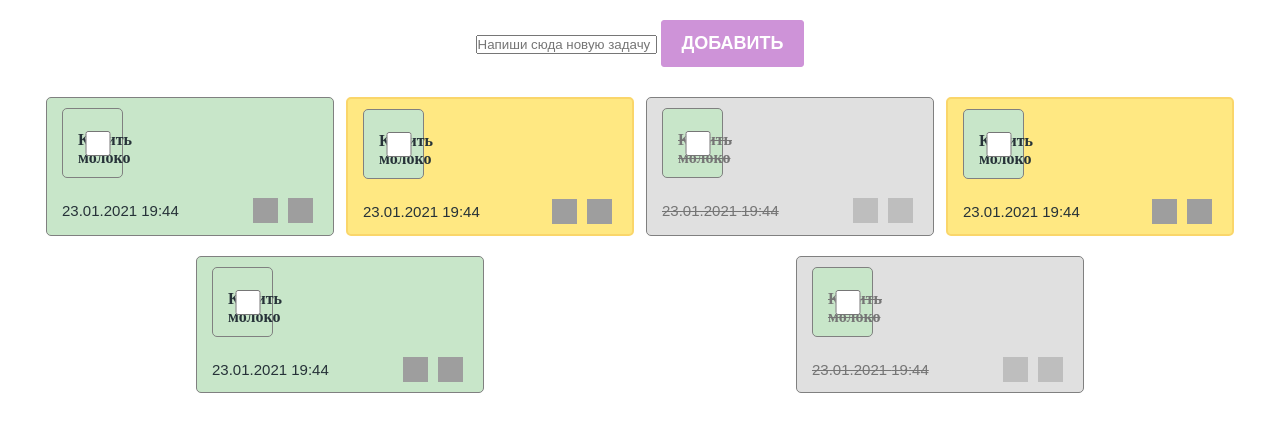
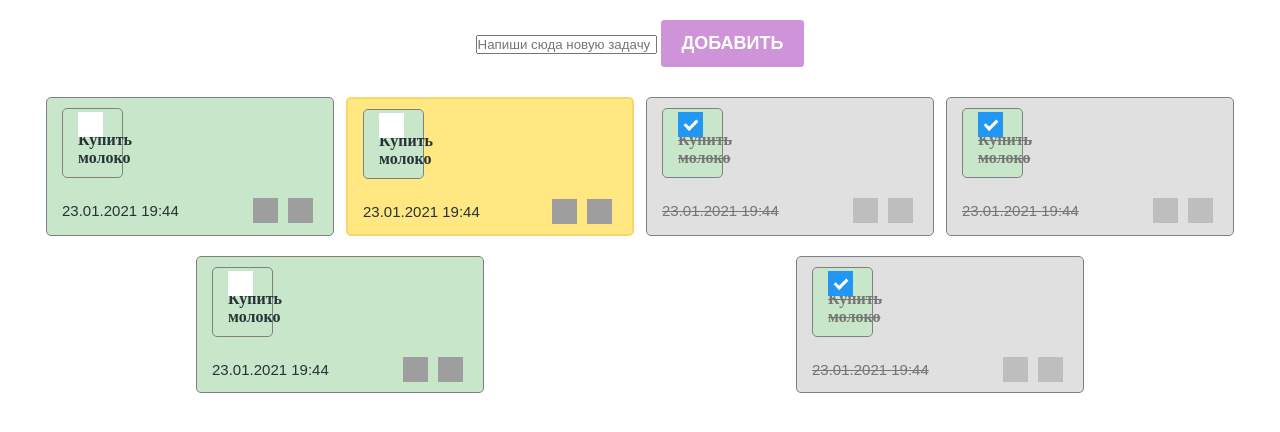
Before and after one commit to MoldobekovaKanykei/todo1, a Django app: page / in a window 1280 px wide. Shown: the top 432 px of the page. Run offline with Django 3.2, Linux system fonts and the light colour scheme; grey boxes are pictures that could not be loaded.

Commit message:
changed form

```diff
--- a/main/static/styles/checkbox.css
+++ b/main/static/styles/checkbox.css
@@ -13,25 +13,24 @@
 
 .checkbox_container input {
     position: absolute;
-    opacity: 25px;
+    opacity: 0;
     cursor: pointer;
-    height: 25px;
-    width: 40px;
-    left: 0px;
-    top: 12px;
+    height: 0;
+    width: 0;
+
 }
 
 .checkmark{
     position: absolute;
-    top: 0px;
+    top: -7px;
     left: 0;
-    height: 0px;
-    width: 0px;
+    height: 25px;
+    width: 25px;
     background-color: white;
 }
 
 .checkbox_container input:checked ~ .checkmark {
-    background-color: #2196f3;
+    background-color: #2196F3;
 }
 
 .checkmark:after{
@@ -50,6 +49,8 @@
     width: 5px;
     height: 10px;
     border: solid white;
-    border-width: 0 0px 0;
-
+    border-width: 0 3px 3px 0;
+    -webkit-transform: rotate(45deg);
+    -ms-transform: rotate(45deg);
+    transform: rotate(45deg);
 }
--- a/main/static/styles/index.css
+++ b/main/static/styles/index.css
@@ -78,11 +78,11 @@ section{
  .todo_item_header{
      display: flex;
      align-items: center;
-     min-width: 20px;
+     min-height: 35px;
  }
 
  .todo_item_header h4{
-     font-size: 10px;
+     font-size: 18px;
      font-family: sans-serif;
  }
 
--- a/main/templates/index.html
+++ b/main/templates/index.html
@@ -13,46 +13,32 @@
 </head>
 <body>
     <section>
-
          <div class="create_container">
              <input
                class="create_input"
                type = "text"
-             placeholder="Напиши сюда новую задачу"
-            />
-
-            <button class="create_button">Добавить</button>
-        </div>
+               placeholder="Напиши сюда новую задачу"/>
+             <button class="create_button">Добавить</button></div>
 
          <div class="todo_container">
-
              <div class="todo_item">
                  <div class="todo_item header">
                      <label class="checkbox_container">
                          <input type="checkbox" />
-                        <span class="checkmark"></span>
-                    </label>
-                    <h4>Купить молоко</h4>
-                </div>
+                         <span class="checkmark"></span></label>
+                     <h4>Купить молоко</h4></div>
                  <div class="todo_item_footer">
                      <p>23.01.2021 <span>19:44</span></p>
                      <div class="action_buttons">
                          <img src="https://cdn.icon-icons.com/icons2/390/PNG/512/trash-can_38501.png" />
-                        <img src="https://cdn.icon-icons.com/icons2/1697/PNG/256/60instagramhighlighticons06_112052.png" />
-                    </div>
-                </div>
-            </div>
+                         <img src="https://cdn.icon-icons.com/icons2/1697/PNG/256/60instagramhighlighticons06_112052.png" /></div></div></div>
 
              <div class="todo_item marked">
-
                  <div class="todo_item header">
-
                      <label class="checkbox_container">
                          <input type="checkbox" />
-                        <span class="checkmark"></span>
-                    </label>
-                    <h4>Купить молоко</h4>
-                </div>
+                         <span class="checkmark"></span></label>
+                     <h4>Купить молоко</h4></div>
                  <div class="todo_item_footer">
                      <p>23.01.2021 <span>19:44</span></p>
                      <div class="action_buttons">
@@ -64,13 +50,11 @@
              </div>
 
              <div class="todo_item done">
-                <div class="todo_item header">
+                 <div class="todo_item header" s>
                      <label class="checkbox_container">
-                        <input type="checkbox" />
-                        <span class="checkmark"></span>
-                    </label>
-                    <h4>Купить молоко</h4>
-                </div>
+                         <input type="checkbox" checked/>
+                         <span class="checkmark"></span></label>
+                     <h4>Купить молоко</h4></div>
                  <div class="todo_item_footer">
                      <p>23.01.2021 <span>19:44</span></p>
                      <div class="action_buttons">
@@ -80,10 +64,10 @@
                  </div>
              </div>
 
-            <div class="todo_item marked">
-                <div class="todo_item header">
+             <div class="todo_item done">
+                 <div class="todo_item header" s>
                      <label class="checkbox_container">
-                        <input type="checkbox" />
+                         <input type="checkbox" checked/>
                          <span class="checkmark"></span>
                      </label>
                      <h4>Купить молоко</h4>
@@ -117,7 +101,7 @@
              <div class="todo_item done">
                  <div class="todo_item header">
                      <label class="checkbox_container">
-                        <input type="checkbox" />
+                         <input type="checkbox" checked/>
                          <span class="checkmark"></span>
                      </label>
                      <h4>Купить молоко</h4>
```
Lines whose indentation alone changed are shown as unchanged.
